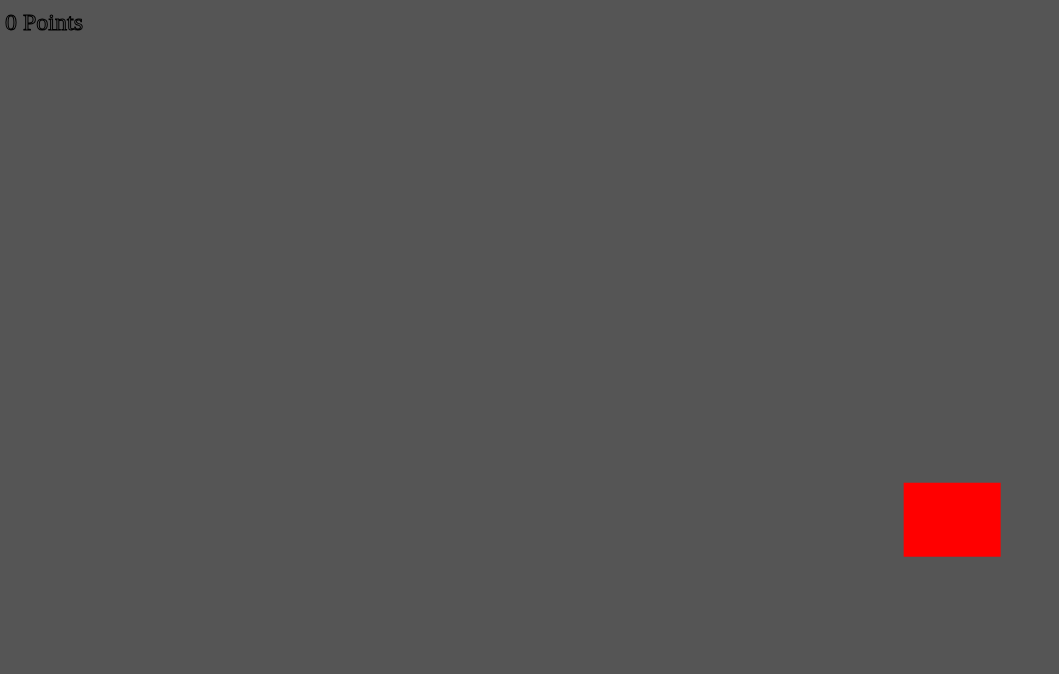
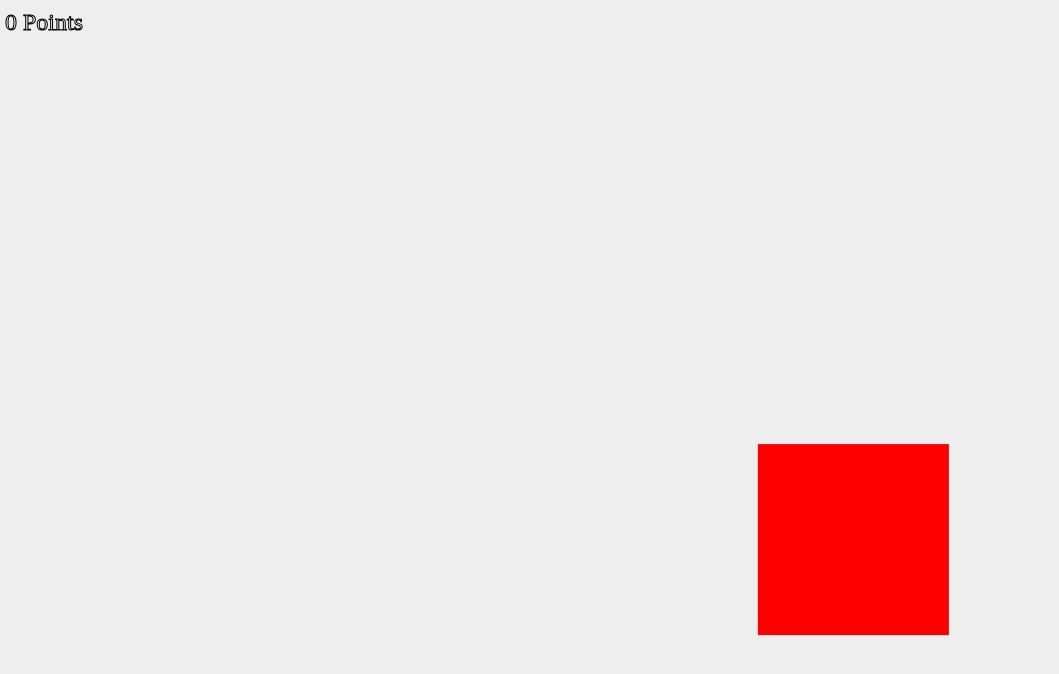
Before and after one commit to naphteine/hitbox, a plain HTML site: page index.html in a window 1280 px wide. Shown: the whole page, without its empty margins (0-1059 px from the left). Drawn offline with Linux system fonts and the light colour scheme.

Commit message:
Made it more playable

```diff
--- a/css/main.css
+++ b/css/main.css
@@ -9,7 +9,7 @@ body {
 }
 
 canvas {
-	background: #555;
+	background: #eee;
 	display: block;
 	margin: 0 auto;
 }
--- a/js/danse-mouse.js
+++ b/js/danse-mouse.js
@@ -1,8 +1,12 @@
 // TODO: Major clean-up
 // TODO: Make it more humane and make it get harder better -faster stronger-
-
 let canvas = document.getElementById("mainCanvas");
 const ctx = canvas.getContext("2d");
+
+const size = {
+	big: 100,
+	gap: 2
+};
 
 let box = {
 	x: 20, y: 20,
@@ -12,15 +16,15 @@ let box = {
 
 let score = 0;
 
+box.width = box.height = (Math.floor(Math.random() * (size.big - score*2)) + ((size.big - size.gap) - score*2));
+
 function main() {
 	// Updating
 	canvas.width = (window.innerWidth > 800) ? window.innerWidth : 800;
 	canvas.height = (window.innerHeight > 500) ? window.innerHeight : 500;
 
-	box.width = (Math.floor(Math.random() * (100 - score)) + 10);
-	box.height = (Math.floor(Math.random() * (100 - score)) + 10);
-	box.x += (score+1) * 0.5 * box.dxm * (Math.random() * 5 + 1);
-	box.y += (score+1) * 0.5 * box.dym * (Math.random() * 5 + 1);
+	box.x += box.dxm * (Math.random() * (score + 1) + 1);
+	box.y += box.dym * (Math.random() * (score + 1) + 1);
 
 	if (box.x <= 0 || box.x + box.width >= canvas.width) {
 		if (box.x <= 0) box.x = 0;
@@ -44,6 +48,7 @@ function main() {
 			score++;
 			box.x = (Math.random() * (canvas.width - box.width - 5) + 1);
 			box.y = (Math.random() * (canvas.height - box.height - 5) + 1);
+			box.width = box.height = (Math.floor(Math.random() * (size.big - score*2)) + ((size.big - size.gap) - score*2));
 		}
 	})
 
```
